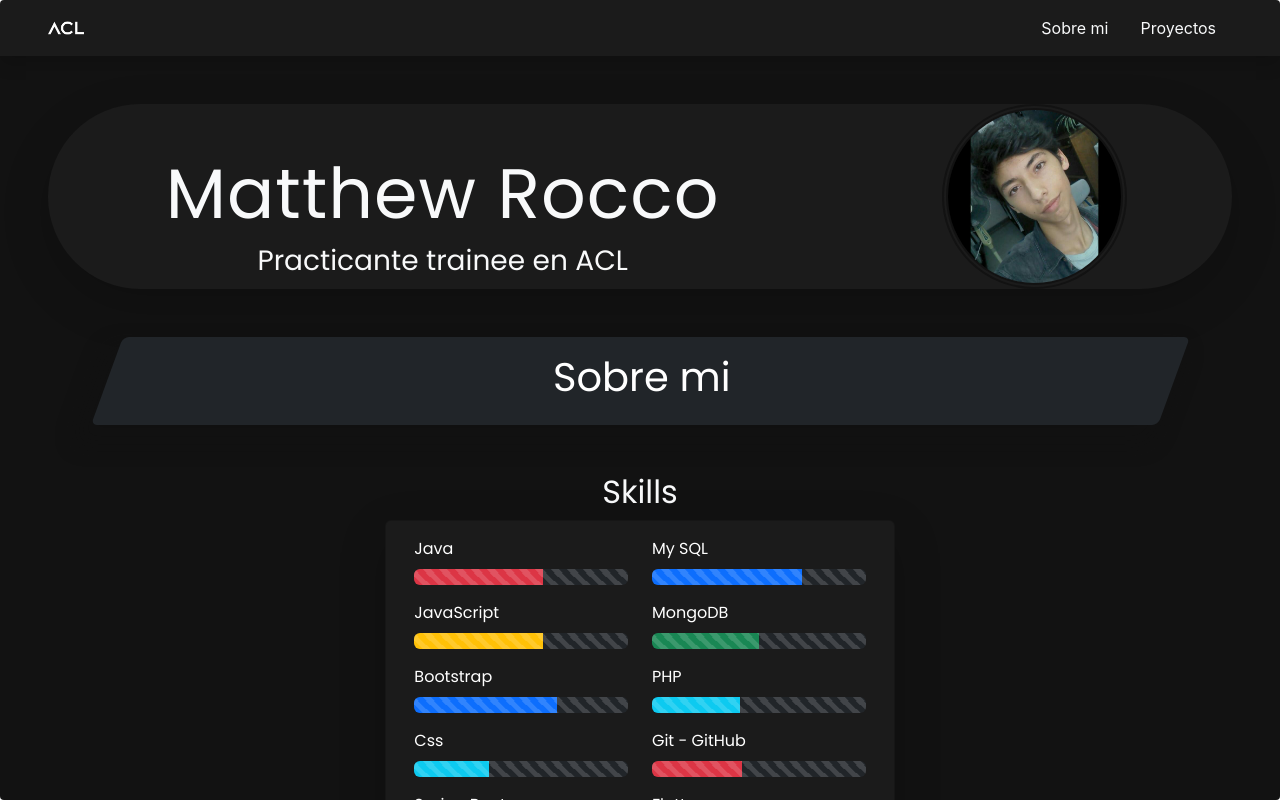
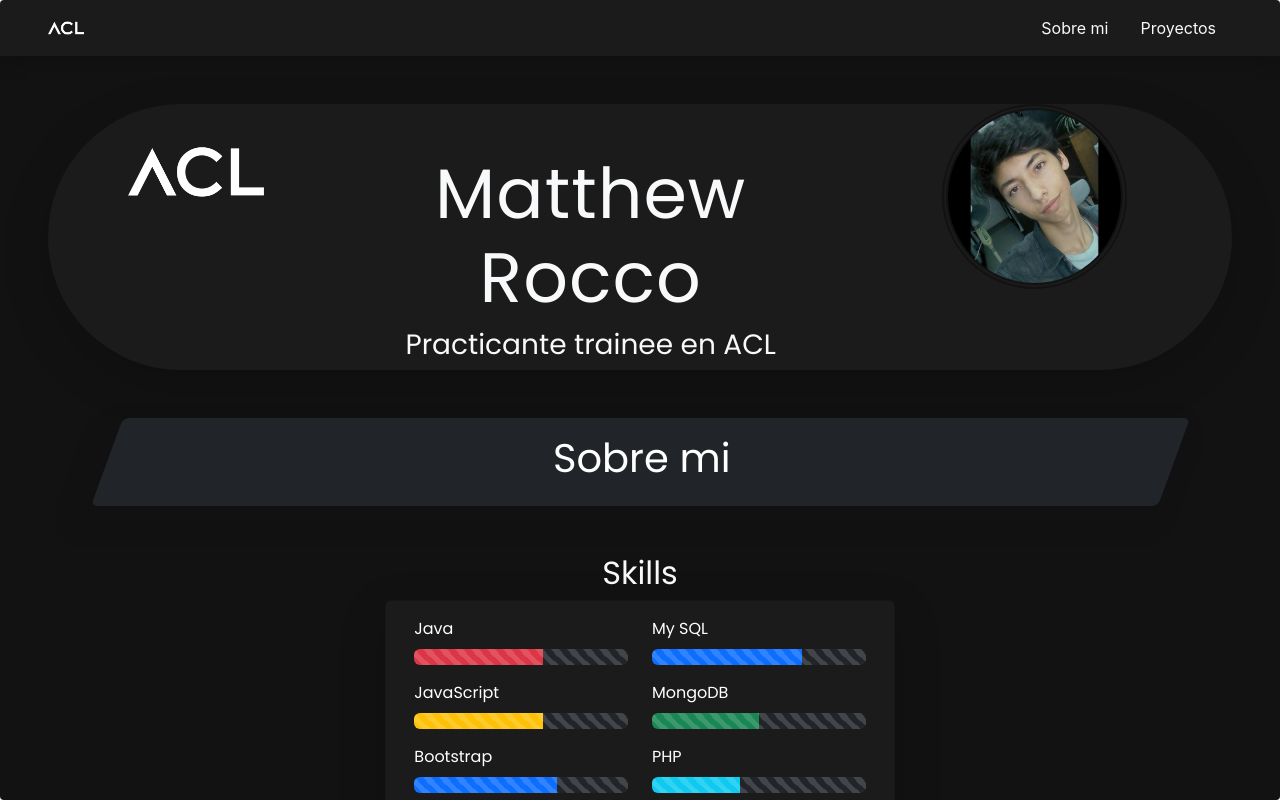
Before and after one commit to Matthew-Rocco/Portafolio, a React (Create React App) app: page / in a window 1280 px wide. Built offline with nearby package versions, Linux system fonts and the light colour scheme.

Commit message:
Logo ACL y resolucion de problemas

```diff
--- a/src/Componentes/Footer.jsx
+++ b/src/Componentes/Footer.jsx
@@ -6,7 +6,7 @@ function Footer(){
                 <div className='col-2 text-center'>
                     <div className='row justify-content-center'>
                     <a href="https://github.com/Matthew-Rocco" className='nav-link' target={"_blank"} rel="noreferrer">
-                        <svg xmlns="http://www.w3.org/2000/svg" width="50" height="50" fill="currentColor" class="bi bi-github" viewBox="0 0 16 16">
+                        <svg xmlns="http://www.w3.org/2000/svg" width="50" height="50" fill="currentColor" className="bi bi-github" viewBox="0 0 16 16">
                         <path d="M8 0C3.58 0 0 3.58 0 8c0 3.54 2.29 6.53 5.47 7.59.4.07.55-.17.55-.38 0-.19-.01-.82-.01-1.49-2.01.37-2.53-.49-2.69-.94-.09-.23-.48-.94-.82-1.13-.28-.15-.68-.52-.01-.53.63-.01 1.08.58 1.23.82.72 1.21 1.87.87 2.33.66.07-.52.28-.87.51-1.07-1.78-.2-3.64-.89-3.64-3.95 0-.87.31-1.59.82-2.15-.08-.2-.36-1.02.08-2.12 0 0 .67-.21 2.2.82.64-.18 1.32-.27 2-.27.68 0 1.36.09 2 .27 1.53-1.04 2.2-.82 2.2-.82.44 1.1.16 1.92.08 2.12.51.56.82 1.27.82 2.15 0 3.07-1.87 3.75-3.65 3.95.29.25.54.73.54 1.48 0 1.07-.01 1.93-.01 2.2 0 .21.15.46.55.38A8.012 8.012 0 0 0 16 8c0-4.42-3.58-8-8-8z"/>
                         </svg>
                     </a>
@@ -15,7 +15,7 @@ function Footer(){
                 </div>
                 <div className='col-2 text-center'>
                     <div className='row justify-content-center'>
-                    <svg xmlns="http://www.w3.org/2000/svg" width="50" height="50" fill="currentColor" class="bi bi-envelope-plus" viewBox="0 0 16 16">
+                    <svg xmlns="http://www.w3.org/2000/svg" width="50" height="50" fill="currentColor" className="bi bi-envelope-plus" viewBox="0 0 16 16">
                         <path d="M2 2a2 2 0 0 0-2 2v8.01A2 2 0 0 0 2 14h5.5a.5.5 0 0 0 0-1H2a1 1 0 0 1-.966-.741l5.64-3.471L8 9.583l7-4.2V8.5a.5.5 0 0 0 1 0V4a2 2 0 0 0-2-2H2Zm3.708 6.208L1 11.105V5.383l4.708 2.825ZM1 4.217V4a1 1 0 0 1 1-1h12a1 1 0 0 1 1 1v.217l-7 4.2-7-4.2Z"/>
                         <path d="M16 12.5a3.5 3.5 0 1 1-7 0 3.5 3.5 0 0 1 7 0Zm-3.5-2a.5.5 0 0 0-.5.5v1h-1a.5.5 0 0 0 0 1h1v1a.5.5 0 0 0 1 0v-1h1a.5.5 0 0 0 0-1h-1v-1a.5.5 0 0 0-.5-.5Z"/>
                     </svg>
@@ -25,7 +25,7 @@ function Footer(){
                 <div className='col-2 text-center'>
                     <div className='row justify-content-center'>
                     <a href="https://www.linkedin.com/in/matthew-rocco-tapia/" className='nav-link' target={"_blank"} rel="noreferrer">
-                            <svg xmlns="http://www.w3.org/2000/svg" width="50" height="50" fill="currentColor" class="bi bi-linkedin" viewBox="0 0 16 16">
+                            <svg xmlns="http://www.w3.org/2000/svg" width="50" height="50" fill="currentColor" className="bi bi-linkedin" viewBox="0 0 16 16">
                                 <path d="M0 1.146C0 .513.526 0 1.175 0h13.65C15.474 0 16 .513 16 1.146v13.708c0 .633-.526 1.146-1.175 1.146H1.175C.526 16 0 15.487 0 14.854V1.146zm4.943 12.248V6.169H2.542v7.225h2.401zm-1.2-8.212c.837 0 1.358-.554 1.358-1.248-.015-.709-.52-1.248-1.342-1.248-.822 0-1.359.54-1.359 1.248 0 .694.521 1.248 1.327 1.248h.016zm4.908 8.212V9.359c0-.216.016-.432.08-.586.173-.431.568-.878 1.232-.878.869 0 1.216.662 1.216 1.634v3.865h2.401V9.25c0-2.22-1.184-3.252-2.764-3.252-1.274 0-1.845.7-2.165 1.193v.025h-.016a5.54 5.54 0 0 1 .016-.025V6.169h-2.4c.03.678 0 7.225 0 7.225h2.4z"/>
                             </svg>
                     </a>
--- a/src/Componentes/Main.jsx
+++ b/src/Componentes/Main.jsx
@@ -9,11 +9,14 @@ function Main(){
         <>
         {/* Titulo */}
         <div className='row m-5 fondo-foto shadow-lg'>
-          <div className='col-12 col-md-6 text-light col-lg-8 pt-5'>
+          <div className='col-12 col-md-3 col-lg-3'>
+            <img src='./images/logo.png' className='foto-logo'  alt="logoACL"/>
+          </div>
+          <div className='col-12 col-md-6 col-lg-5 pt-5 text-light'>
             <h1 style={{"fontSize": "70px", "letterSpacing": "1px", "wordSpacing": "1px"}}>Matthew Rocco</h1>
             <h3>Practicante trainee en ACL</h3>
           </div>
-          <div className='col col-md col-lg'>
+          <div className='col-12 col-md-3 col-lg-4'>
             <img src='./images/foto.jpg' className='foto'  alt="foto"/>
           </div>
         </div>
--- a/src/Style.css
+++ b/src/Style.css
@@ -76,6 +76,10 @@
   border-radius: 500px 500px 500px 500px;
 }
 
+.foto-logo {
+  width: 50%;
+}
+
 .fondo-foto {
   border-radius: 500px 500px 500px 500px;
   background-color: rgb(27, 27, 27);
```
Also changed, not shown: src/Componentes/Proyectos.jsx (+4 -4 lines).
